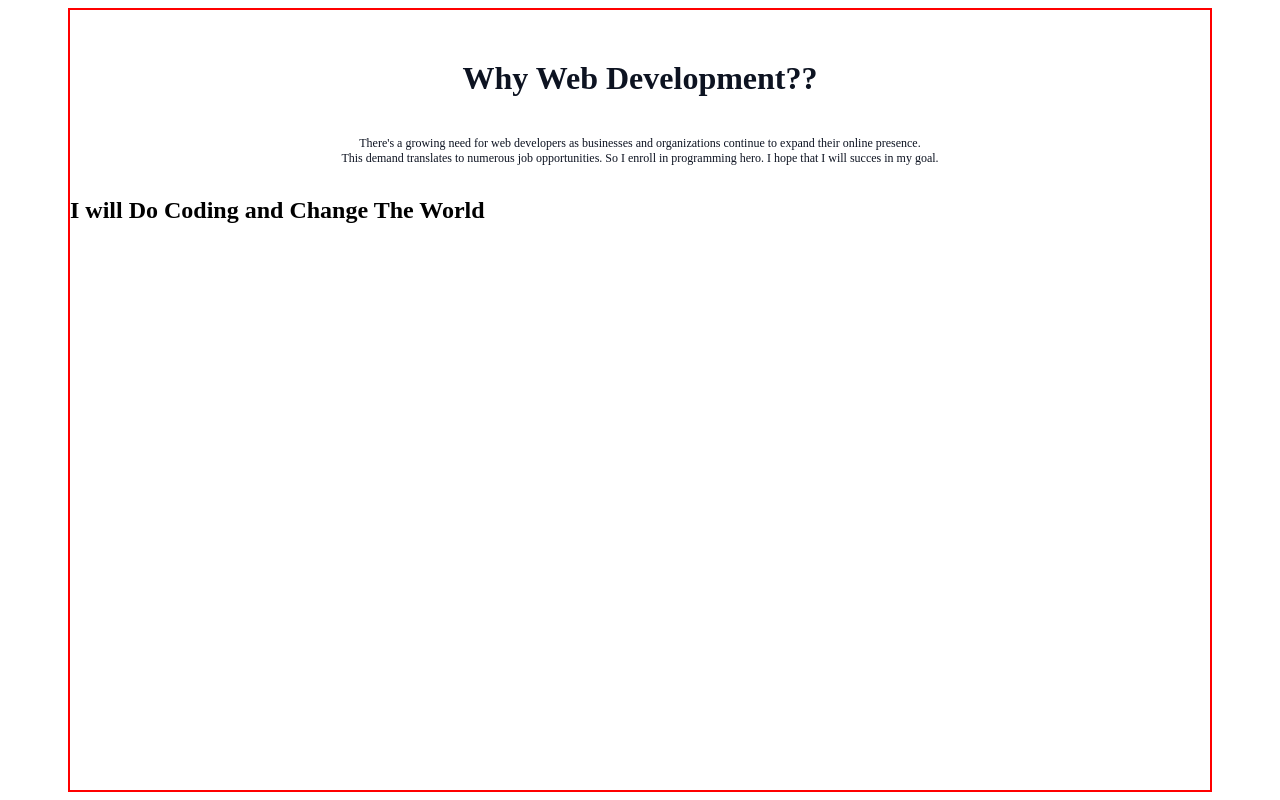
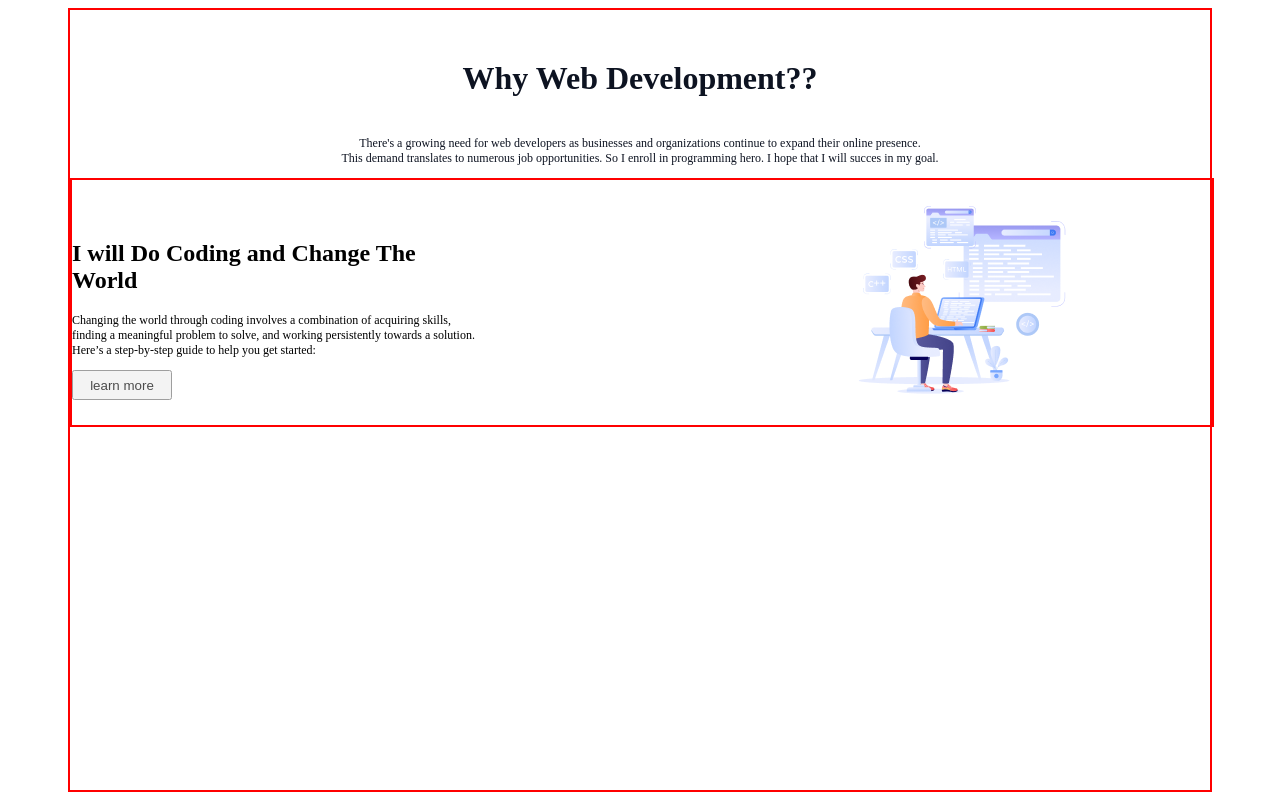
Before and after one commit to armanhosen536/My-Assignment, a plain HTML site: page index.html in a window 1280 px wide. Shown: the part 744-1544 px from the top of the page. Drawn offline with Linux system fonts and the light colour scheme; a web font is replaced by a local one.

Commit message:
complete my first section in second page

```diff
--- a/index.html
+++ b/index.html
@@ -26,7 +26,7 @@
            <!-- end my first section-->
     </header>
     <main>
-       <!-- start my second section -->
+       <!-- start my first section in second page -->
          <section class="main-contain">
             <div class="main-section">
                 <div class="title-contain">
@@ -35,8 +35,26 @@
                 </div>
                 <div class="first-section">
                    <div class="first-title">
-                       <h2>I will Do Coding and Change The World</h2>
+                       <h2 class="first-heading">I will Do Coding and Change The <br> World</h2>
+                       <p class="first-paragraph">
+                        Changing the world through coding involves a combination of acquiring skills, <br>finding a meaningful problem to solve, and working persistently towards a solution. <br> Here’s a step-by-step guide to help you get started:</p>
+                        <div class="first-btn">
+                            <button class="button">learn more</button>
+                        </div>
                    </div>
+                   <div class="first-image">
+                    <img src="./assets/Group 4.png" alt="">
+                   </div>
+                </div>
+            </div>
+            <!-- end first section in second page -->
+            <!-- start second section in second page -->
+            <div class="second-section">
+                <div class="second-title">
+
+                </div>
+                <div class="second-image">
+
                 </div>
             </div>
          </section>
--- a/style/style.css
+++ b/style/style.css
@@ -81,3 +81,40 @@
     text-align: center;
 
 }
+.first-section{
+    border: 2px solid red;
+    width: 100%;
+    display: flex
+}
+.first-title{
+    width:50%;
+    height: 235px;
+    margin-top: 10px;
+}
+.first-heading{
+
+    font-size: 24px;
+    margin-top: 50px;
+}
+.first-paragraph{
+
+    font-size: 12px;
+    line-height: 15px;
+    letter-spacing: 0%;
+
+}
+.first-btn .button{
+    box-sizing: border-box;
+
+opacity: 0.7;
+width: 100px;
+height: 30px;
+}
+.first-image{
+    width: 50%;
+
+}
+.first-image img{
+    margin-left: 200px;
+}
+/* start second section in second page */
```
